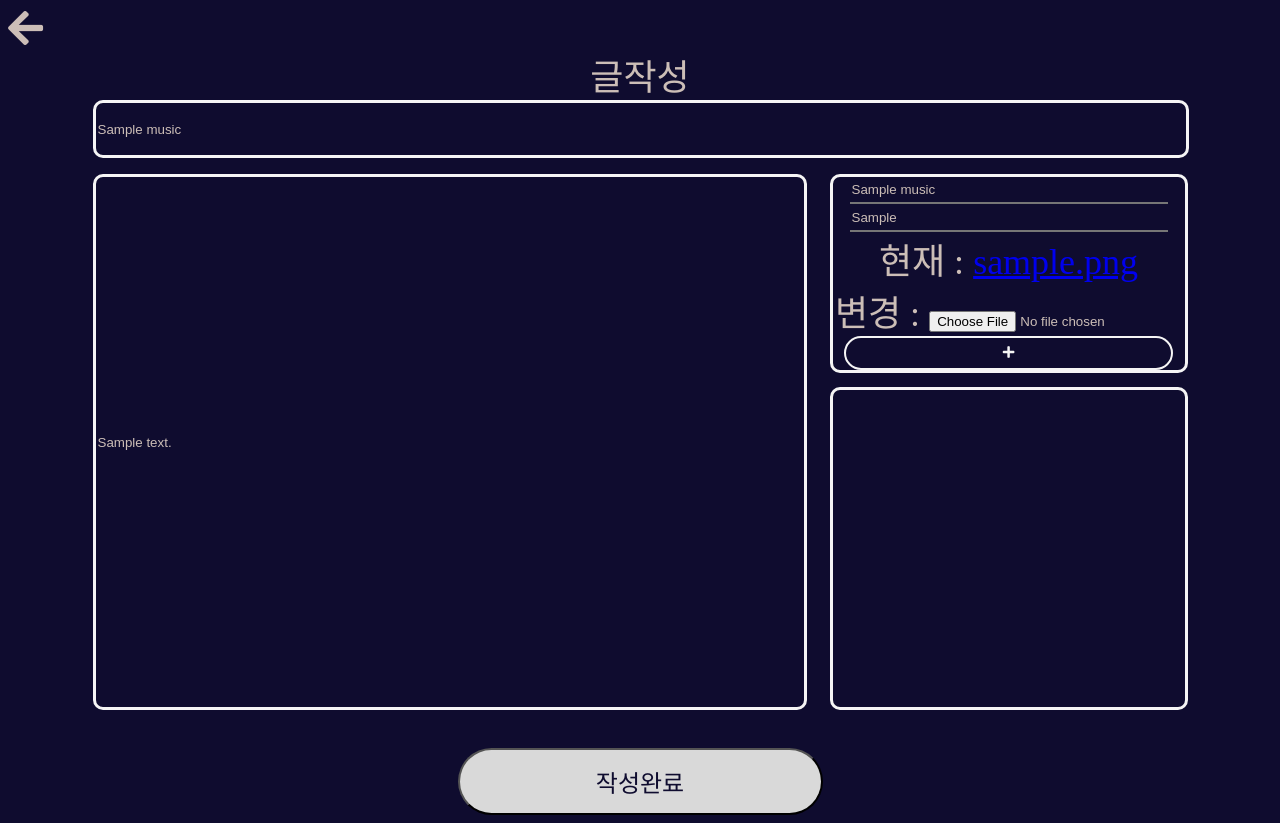
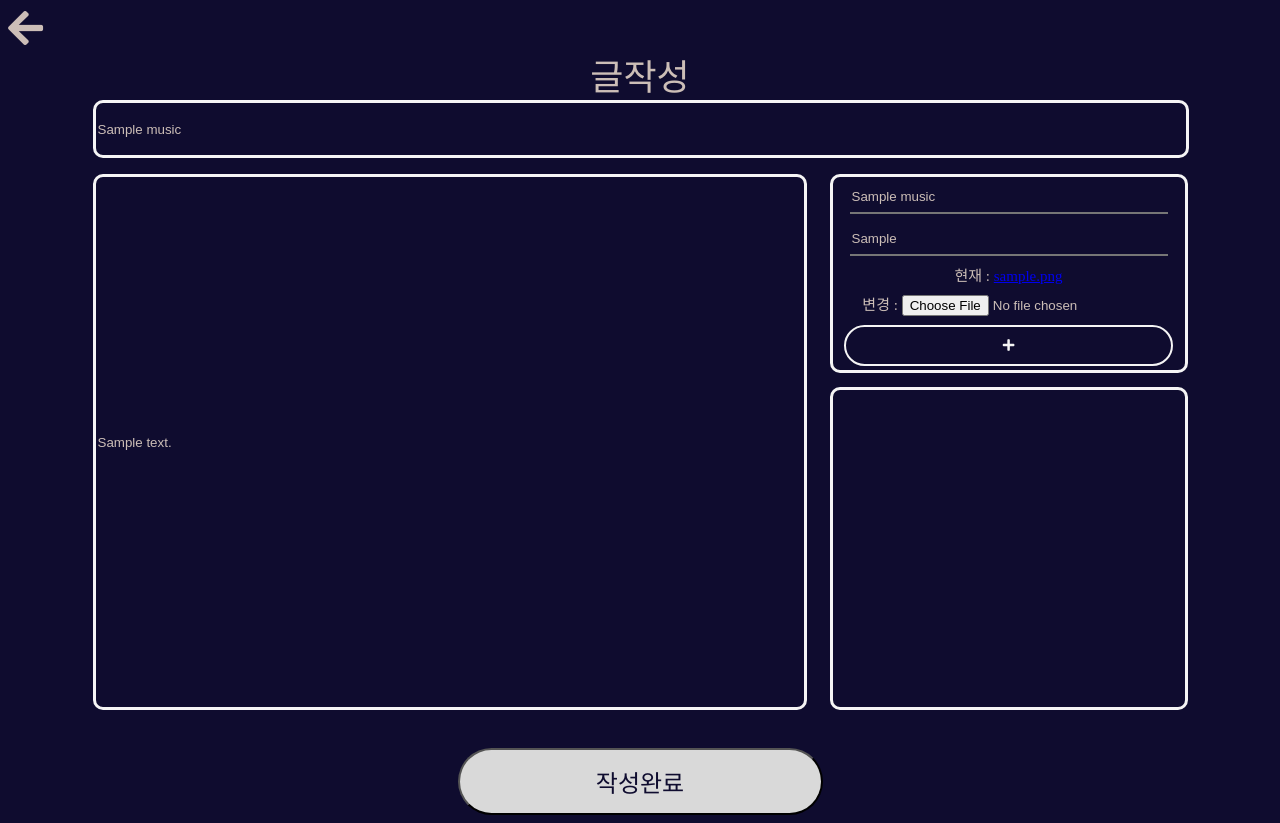
Before and after one commit to gardening-y/MusicShare_2, a Django app: page /update/1 in a window 1280 px wide. Run offline with Django 4.2, Linux system fonts and the light colour scheme; tables that the repository leaves empty hold one stand-in row (values such as "Sample post").

Commit message:
templaets 수정

```diff
--- a/musicapp/templates/musicapp/update.html
+++ b/musicapp/templates/musicapp/update.html
@@ -42,8 +42,8 @@
                 <input type="text" name="music_title"  value="{{writing.music_title}}" class="song_title" placeholder="노래명" />
                 <input type="text" class="singer" value="{{writing.music_singer}}" placeholder="가수명" />
                 {% if writing.image %}
-                <p>현재 : <a href="{{ writing.image.url }}">{{writing.image.name}}</a></p>
-                <p> 변경 : <input type="file" name="image"></p>
+                <p style="font-size:15px">현재 : <a href="{{ writing.image.url }}">{{writing.image.name}}</a></p>
+                <p style="font-size:15px"> 변경 : <input type="file" name="image"></p>
               {% else %}
                 <input type="file" name="image">
               {% endif %}
```
Also changed, not shown: media/cat4_gLOE4yi.gif (added), media/froyo.gif (added).
